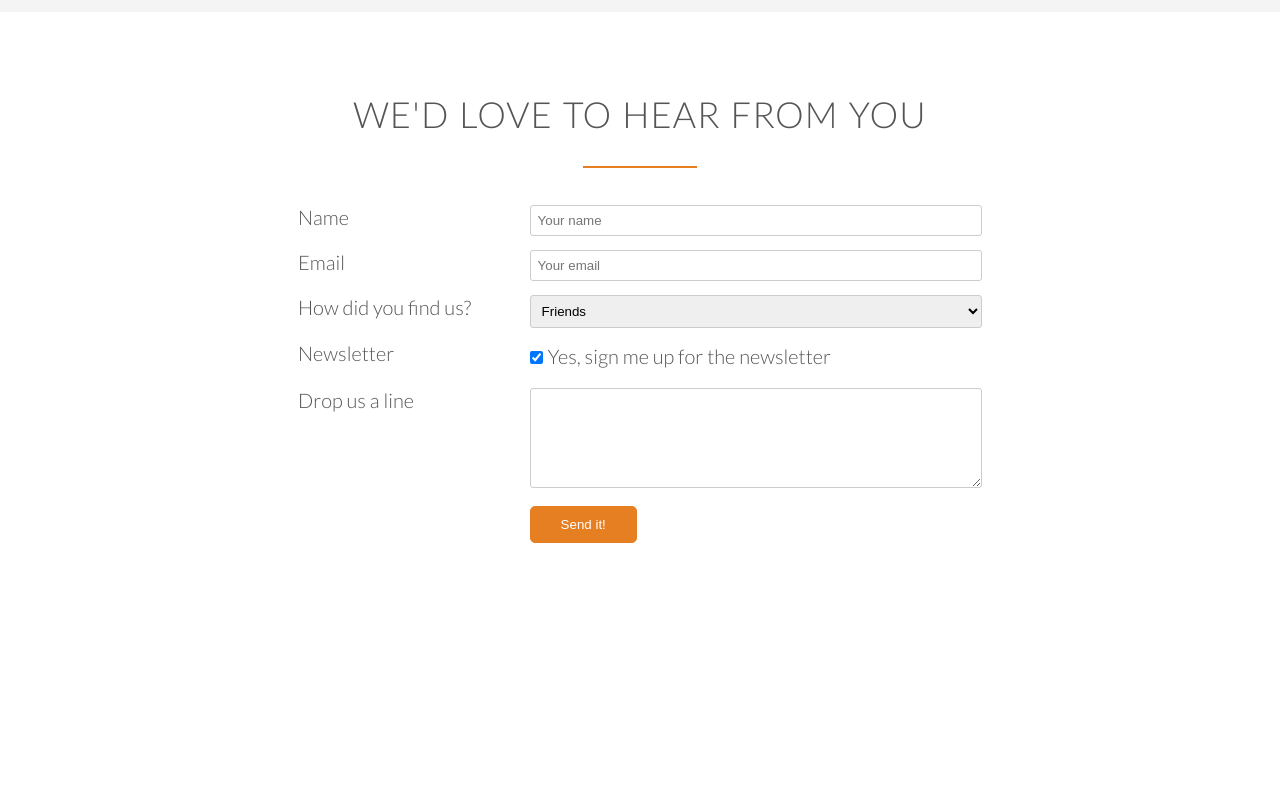
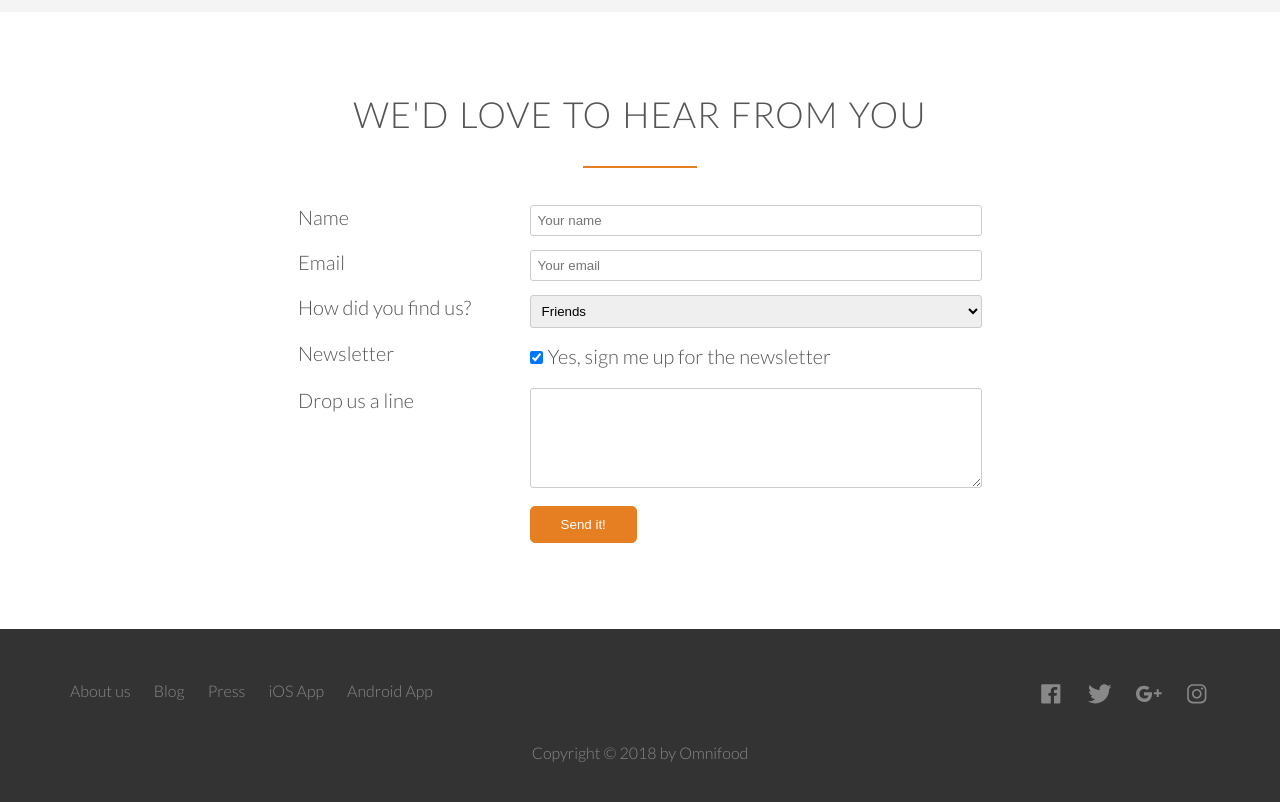
Before and after one commit to jbvance/omnifood, a plain HTML site: page index.html in a window 1280 px wide. Shown: the part 4562-5364 px from the top of the page. Before the commit the page ends 5191 px from the top, so only its background shows below. Drawn offline with nearby package versions, Linux system fonts and the light colour scheme; a script that the page names is missing.

Commit message:
add footer section

```diff
--- a/index.html
+++ b/index.html
@@ -421,10 +421,37 @@
                        <input type="submit" value="Send it!">
                     </div>
                 </div>
-
             </form>
         </div>
-    </section>
+    </section> <!-- End of Contact Form Section-->
+
+    <footer>
+        <div class="row">
+            <div class="col span-1-of-2">
+                <ul class="footer-nav">
+                    <li><a href="#">About us</a></li>
+                    <li><a href="#">Blog</a></li>
+                    <li><a href="#">Press</a></li>
+                    <li><a href="#">iOS App</a></li>
+                    <li><a href="#">Android App</a></li>
+                </ul>
+            </div>
+            <div class="col span-1-of-2">
+                <ul class="social-links">
+                    <li><a href="#"><ion-icon name="logo-facebook" class="ion-social-facebook"></ion-icon></a></li>
+                    <li><a href="#"><ion-icon name="logo-twitter" class="ion-social-twitter"></ion-icon></a></li>
+                    <li><a href="#"><ion-icon name="logo-googleplus" class="ion-social-googleplus"></ion-icon></a></li>
+                    <li><a href="#"><ion-icon name="logo-instagram" class="ion-social-instagram"></ion-icon></a></li>
+                </ul>
+            </div>
+        </div>
+        <div class="row">
+            <p>
+                Copyright &copy; 2018 by Omnifood
+            </p>
+        </div>
+    </footer>
+
 </body>
 
 </html>
--- a/resources/css/styles.css
+++ b/resources/css/styles.css
@@ -479,3 +479,84 @@ input[type=checkbox] {
 }
 
 *:focus {outline: none;}
+
+
+/*-------------------------------------------------------------------*/
+/* FOOTER
+/*-------------------------------------------------------------------*/
+
+footer {
+    background-color: #333;
+    padding: 40px;
+    font-size: 80%;
+}
+
+.footer-nav {
+    list-style: none;
+    float: left;
+}
+
+.social-links {
+    list-style: none;
+    float: right;
+}
+
+.footer-nav li,
+.social-links li {
+    display: inline-block;
+    margin-right: 20px;
+}
+
+.footer-nva li:last-child,
+.social-links li:last-child {
+    margin-right: 0;
+}
+
+.footer-nav li a:link,
+.footer-nav li a:visited,
+.social-links li a:link,
+.social-links li a:visited {
+    text-decoration: none;
+    border: 0;
+    color: #888;
+    transition: color 0.2s;
+}
+
+.footer-nav li a:hover,
+.footer-nav li a:active {
+    color: #ddd;
+}
+
+.social-links li a:link,
+.social-links li a:visited {
+    font-size: 160%;
+}
+
+.ion-social-facebook:hover,
+.ion-social-twitter:hover,
+.ion-social-googleplus:hover,
+.ion-social-instagram:hover {
+    transition: color 0.3s;
+}
+
+.ion-social-facebook:hover {
+    color: #3b5998;
+}
+
+.ion-social-twitter:hover {
+    color: #00aced;
+}
+
+.ion-social-googleplus:hover {
+    color: #dd4b39;
+}
+
+.ion-social-instagram:hover {
+    color: #517fa4;
+}
+
+footer p {
+    color: #888;
+    text-align: center;
+    margin-top: 20px;
+}
```
